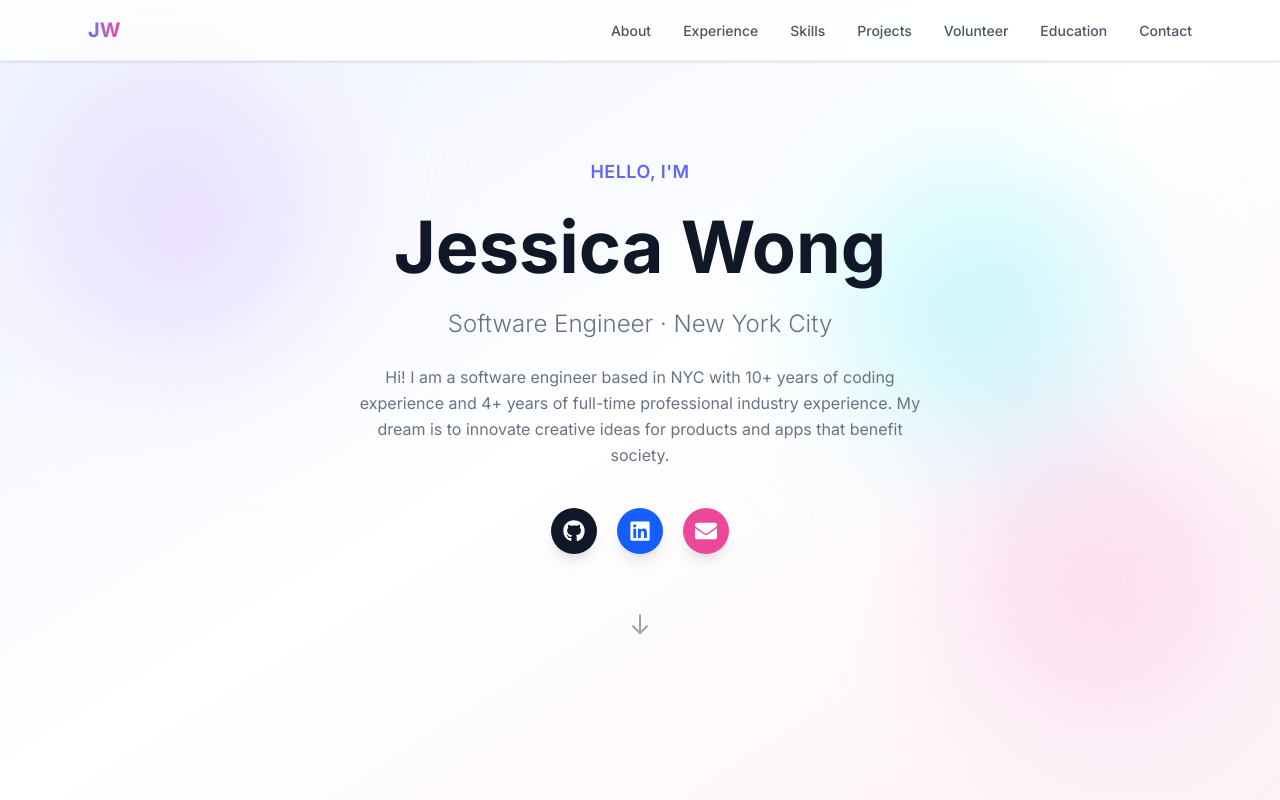
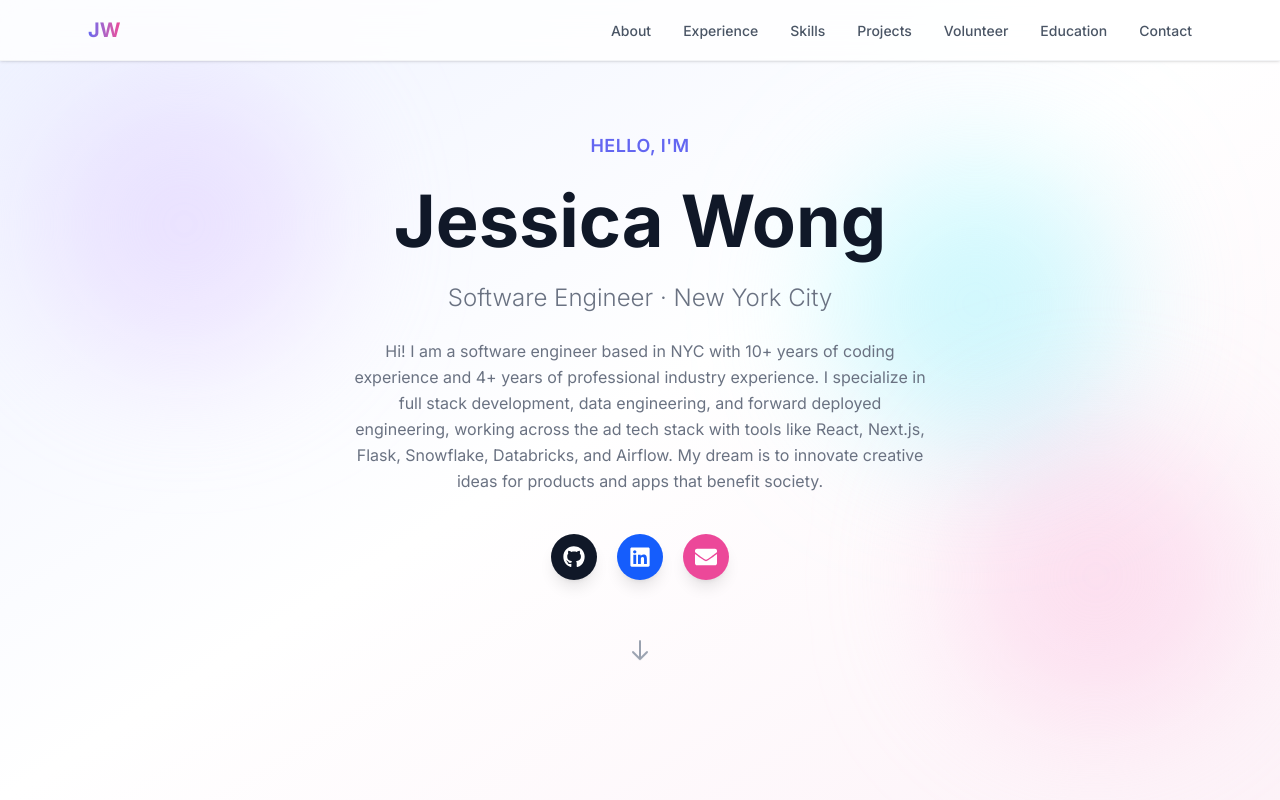
Before and after one commit to wongjessica/wongjessica.github.io, a React (Vite) app: page / in a window 1280 px wide. Shown: the top 800 px of the page. Built offline with nearby package versions, Linux system fonts and the light colour scheme.

Commit message:
Update about section bio with current skills and specializations

```diff
--- a/src/data/content.js
+++ b/src/data/content.js
@@ -2,7 +2,7 @@ export const about = {
   name: "Jessica Wong",
   title: "Software Engineer",
   location: "New York City",
-  bio: "Hi! I am a software engineer based in NYC with 10+ years of coding experience and 4+ years of full-time professional industry experience. My dream is to innovate creative ideas for products and apps that benefit society.",
+  bio: "Hi! I am a software engineer based in NYC with 10+ years of coding experience and 4+ years of professional industry experience. I specialize in full stack development, data engineering, and forward deployed engineering, working across the ad tech stack with tools like React, Next.js, Flask, Snowflake, Databricks, and Airflow. My dream is to innovate creative ideas for products and apps that benefit society.",
   email: "jessica@jessicawong.dev",
   github: "https://github.com/wongjessica",
   linkedin: "https://www.linkedin.com/in/jessicawongdev/",
```
